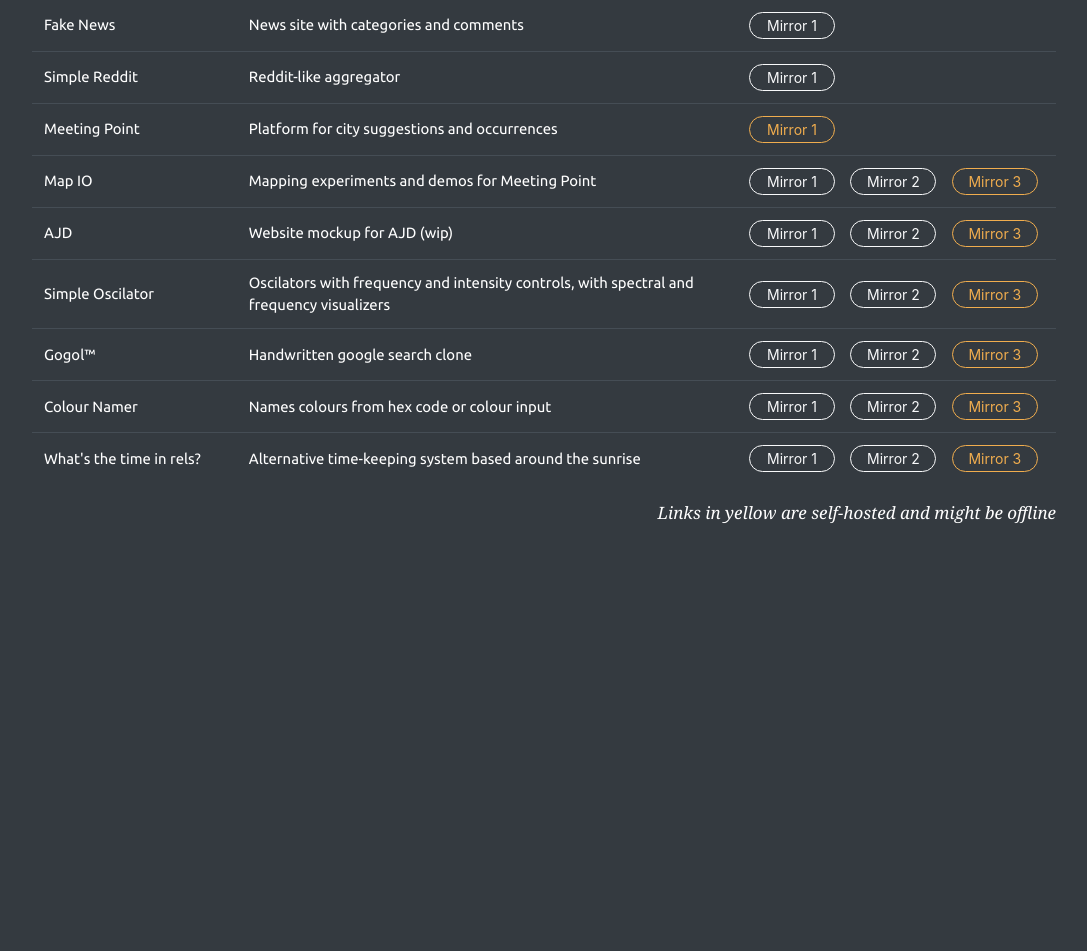
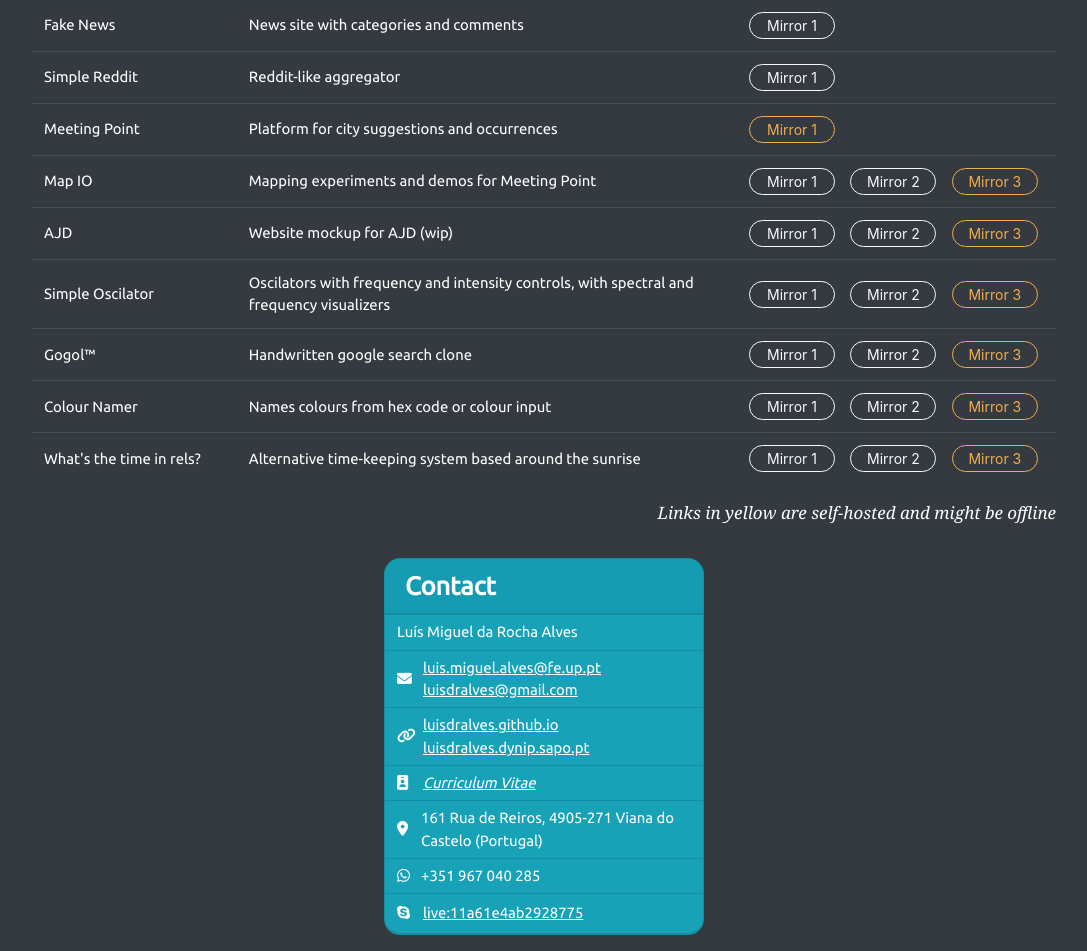
Before and after one commit to luisdralves/luisdralves.github.io, a PHP site: page / in a window 1280 px wide. Shown: the part 85-1036 px from the top of the page, without its empty margins (96-1183 px from the left). Before the commit the page ends 608 px from the top, so only its background shows below. Run offline with PHP 8.4, Linux system fonts and the light colour scheme; some libraries are stand-ins or nearby versions.

Commit message:
info card

```diff
--- a/index.html
+++ b/index.html
@@ -8,11 +8,13 @@
   <link rel="stylesheet" type="text/css" href="//fonts.googleapis.com/css?family=Ubuntu" />
   <link rel="stylesheet" type="text/css" href="https://bootswatch.com/4/litera/bootstrap.min.css" />
   <link rel="stylesheet" type="text/css" href="style.css" />
+  <script src="https://kit.fontawesome.com/53daabb524.js"></script>
 </head>
 
 <body class="bg-dark">
 
   <h3 class="title">Luís D. R. Alves</h3>
+
   <table class="table table-hover table-dark">
     <tbody>
       <tr>
@@ -91,6 +93,45 @@
     </tbody>
   </table>
   <p class="note"><i>Links in yellow are self-hosted and might be offline</i></p>
+
+  <div class="card bg-info mb-3">
+    <h4 class="card-header">Contact</h4>
+    <div class="list-group">
+      <div class="list-group-item">
+        <p>Luís Miguel da Rocha Alves</p>
+      </div>
+      <div class="list-group-item align-left">
+        <i class="fas fa-envelope"></i>
+        <p>
+          <a href="mailto:luis.miguel.alves@fe.up.pt">luis.miguel.alves@fe.up.pt</a><br>
+          <a href="mailto:luisdralves@gmail.com">luisdralves@gmail.com</a>
+        </p>
+      </div>
+      <div class="list-group-item align-left">
+        <i class="fas fa-link"></i>
+        <p>
+          <a href="https://luisdralves.github.io">luisdralves.github.io</a><br>
+          <a href="http://luisdralves.dynip.sapo.pt">luisdralves.dynip.sapo.pt</a>
+        </p>
+      </div>
+      <div class="list-group-item align-left">
+        <i class="fas fa-id-badge"></i>
+        <i><a href="res/CV.pdf">Curriculum Vitae</a></i>
+      </div>
+      <div class="list-group-item align-left">
+        <i class="fas fa-map-marker-alt"></i>
+        <p>161 Rua de Reiros, 4905-271 Viana do Castelo (Portugal)</p>
+      </div>
+      <div class="list-group-item align-left">
+        <i class="fab fa-whatsapp"></i>
+        <p>+351 967 040 285</p>
+      </div>
+      <div class="list-group-item align-left">
+        <i class="fab fa-skype"></i>
+        <a href="skype:live:11a61e4ab2928775">live:11a61e4ab2928775</a>
+      </div>
+    </div>
+  </div>
 </body>
 
 </html>
--- a/style.css
+++ b/style.css
@@ -6,6 +6,61 @@ body {
 .title {
 	padding: 20px;
 	text-align: center;
+}
+
+.card {
+	width: 320px;
+	margin: 32px auto;
+	border-radius: 16px;
+}
+
+.list-group {
+	border-top-right-radius: 0px;
+	border-top-left-radius: 0px;
+	border-bottom-right-radius: 16px;
+	border-bottom-left-radius: 16px;
+}
+
+.list-group-item {
+	background-color: #17a2b8 !important;
+	color: white;
+	padding: 6px 12px 6px;
+	border-left: none;
+	border-right: none;
+	display: flex;
+	justify-content: space-between;
+	align-items: center;
+}
+
+.list-group>.list-group-item:last-child {
+	border-bottom-right-radius: 16px;
+	border-bottom-left-radius: 16px;
+}
+
+.list-group-item>p {
+	margin: 0px;
+	font-family: Ubuntu;
+}
+
+.list-group-item a {
+	color: white;
+	text-decoration: underline;
+	padding: 2px;
+	border-radius: 6px;
+	transition: background-color 0.4s;
+}
+
+.list-group-item a:hover {
+	background-color: rgba(0,0,0,0.2);
+}
+
+.align-left {
+	justify-content: flex-start !important;
+}
+
+.fas, .fab, .far {
+	margin-right: 16px;
+	width: 8px;
 }
 
 td:nth-of-type(1) {
```
Also changed, not shown: cv/cv.css (+8 -7 lines), cv/cv.html (+9 -8 lines), 1 other file.
